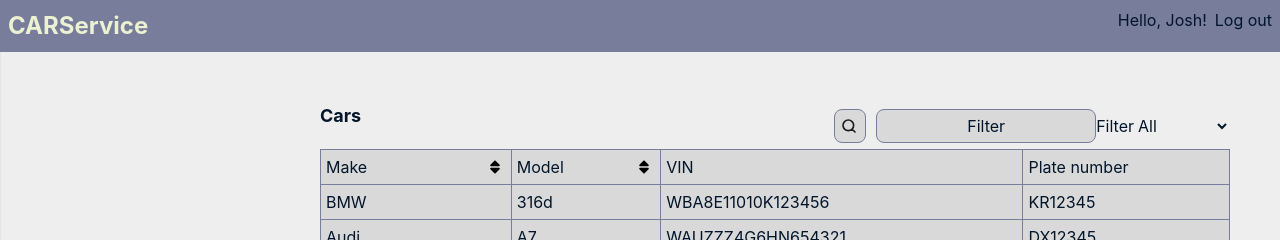
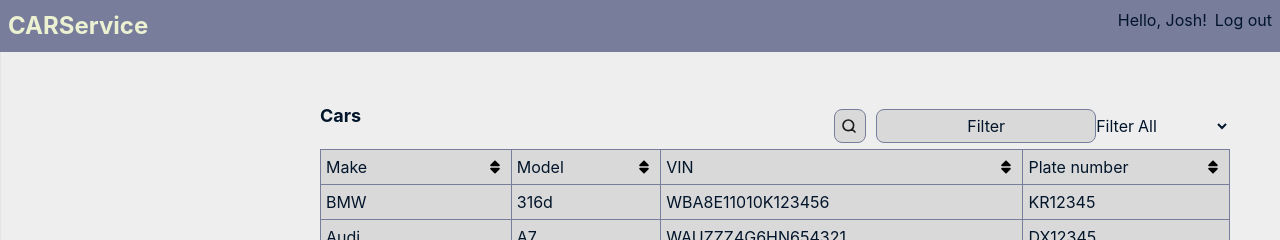
Before and after one commit to nMart719/autoservice, a React (Vite) app: page /cars in a window 1280 px wide. Shown: the top 240 px of the page. Built offline with nearby package versions, Linux system fonts and the light colour scheme.

Commit message:
add TableBody and TableHead components

```diff
--- a/src/components/cars/CarList.jsx
+++ b/src/components/cars/CarList.jsx
@@ -1,78 +1,34 @@
-import { useNavigate } from "react-router-dom";
-import {useState} from "react";
+import { useState } from "react";
+import { TableHead } from "../ui/TableHead";
+import { TableBody } from "../ui/TableBody";
 export function CarList({ cars }) {
-  const navigate = useNavigate();
-  const [sortField, setSortField] = useState("");
-  const [order, setOrder] = useState("asc");
-
-  const handleSortingChange = (accessor) => {
-    const newOrder = accessor === sortField && order === "asc" ? "desc" : "asc";
-
-    setSortField(accessor);
-    setOrder(newOrder);
+  const [tableData, setTableData] = useState(cars);
+  const columns = [
+    { label: "Make", accessor: "make", sortable: true },
+    { label: "Model", accessor: "model", sortable: true },
+    { label: "VIN", accessor: "vin", sortable: false },
+    { label: "Plate number", accessor: "plateNumber", sortable: false },
+  ];
+  const handleSorting = (sortField, sortOrder) => {
+    if (sortField) {
+      const sorted = [...tableData].sort((a, b) => {
+        if (a[sortField] === null) return 1;
+        if (b[sortField] === null) return -1;
+        if (a[sortField] === null && b[sortField] === null) return 0;
+        return (
+          a[sortField].toString().localeCompare(b[sortField].toString(), "en", {
+            numeric: true,
+          }) * (sortOrder === "asc" ? 1 : -1)
+        );
+      });
+      setTableData(sorted);
+    }
   };
-  const sortedCars = [...cars].sort((a, b) => {
-    if (!sortField) return 0;
-
-    const valueA = a[sortField]?.toString() ?? "";
-    const valueB = b[sortField]?.toString() ?? "";
-
-    return (
-      valueA.localeCompare(valueB, "en", {
-        numeric: true,
-      }) * (order === "asc" ? 1 : -1)
-    );
-  });
-  if (cars.length === 0)
-    return <div style={{ width: "100%" }}>No cars found</div>;
   return (
     <div>
       <table id="table_car_list">
-        <thead>
-          <tr>
-            <th
-              className={`text-left sort ${sortField === "make" ? (order === "asc" ? "sort_asc" : "sort_desc") : ""}`}
-              onClick={() => handleSortingChange("make")}
-            >
-              Make<span className="sort-icon"></span>
-            </th>
-            <th
-              className={`text-left sort ${sortField === "model" ? (order === "asc" ? "sort_asc" : "sort_desc") : ""}`}
-              onClick={() => handleSortingChange("model")}
-            >
-              Model<span className="sort-icon"></span>
-            </th>
-            <th
-              className="text-left"
-              onClick={() => handleSortingChange("vin")}
-            >
-              VIN<span className="sort-icon"></span>
-            </th>
-            <th
-              className="text-left"
-              onClick={() => handleSortingChange("plateNumber")}
-            >
-              Plate number<span className="sort-icon"></span>
-            </th>
-          </tr>
-        </thead>
-        <tbody>
-          {sortedCars.map((car) => {
-            return (
-              <tr
-                key={car.id}
-                onClick={() => {
-                  navigate(`/cars/${car.id}`);
-                }}
-              >
-                <td className="text-left">{car.make}</td>
-                <td className="text-left">{car.model}</td>
-                <td className="text-left">{car.vin}</td>
-                <td className="text-left">{car.plateNumber}</td>
-              </tr>
-            );
-          })}
-        </tbody>
+        <TableHead columns={columns} handleSorting={handleSorting} />
+        <TableBody columns={columns} tableData={tableData} />
       </table>
     </div>
   );
--- /dev/null
+++ b/src/components/ui/TableBody.jsx
@@ -0,0 +1,26 @@
+import { useNavigate } from "react-router-dom";
+
+export function TableBody({ columns, tableData }) {
+  const navigate = useNavigate();
+  return (
+    <tbody>
+      {tableData.map((data) => (
+        <tr
+          key={data.id}
+          onClick={() => {
+            navigate(`/cars/${tableData.id}`);
+          }}
+        >
+          {columns.map(({ accessor }) => {
+            const tData = data[accessor] ? data[accessor] : "——";
+            return (
+              <td className="text-left" key={`${data.id}_${accessor}`}>
+                {tData}
+              </td>
+            );
+          })}
+        </tr>
+      ))}
+    </tbody>
+  );
+}
--- /dev/null
+++ b/src/components/ui/TableHead.jsx
@@ -0,0 +1,29 @@
+import { useState } from "react";
+export function TableHead({ columns, handleSorting }) {
+  const [sortField, setSortField] = useState("");
+  const [order, setOrder] = useState("asc");
+  const handleSortingChange = (accessor) => {
+    console.log("handleSortingChange", accessor);
+    const sortOrder =
+      accessor === sortField && order === "asc" ? "desc" : "asc";
+    setSortField(accessor);
+    setOrder(sortOrder);
+    handleSorting(accessor, sortOrder);
+  };
+  return (
+    <thead>
+      <tr>
+        {columns.map(({ label, accessor, sortable }) => (
+          <th
+            key={accessor}
+            className={`text-left sort ${sortField === accessor ? (order === "asc" ? "sort_asc" : "sort_desc") : ""}`}
+            onClick={sortable ? () => handleSortingChange(accessor) : null}
+          >
+            {label}
+            <span className="sort-icon"></span>
+          </th>
+        ))}
+      </tr>
+    </thead>
+  );
+}
```
